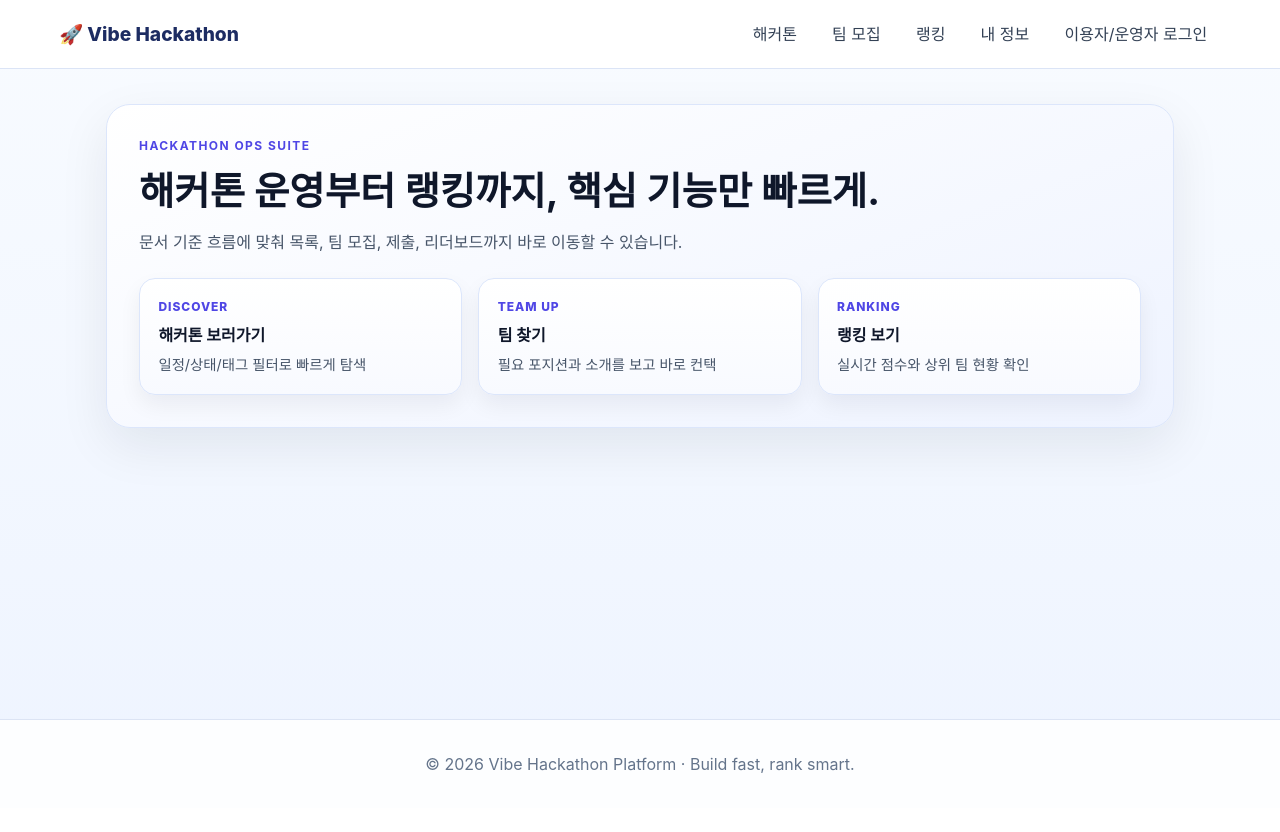
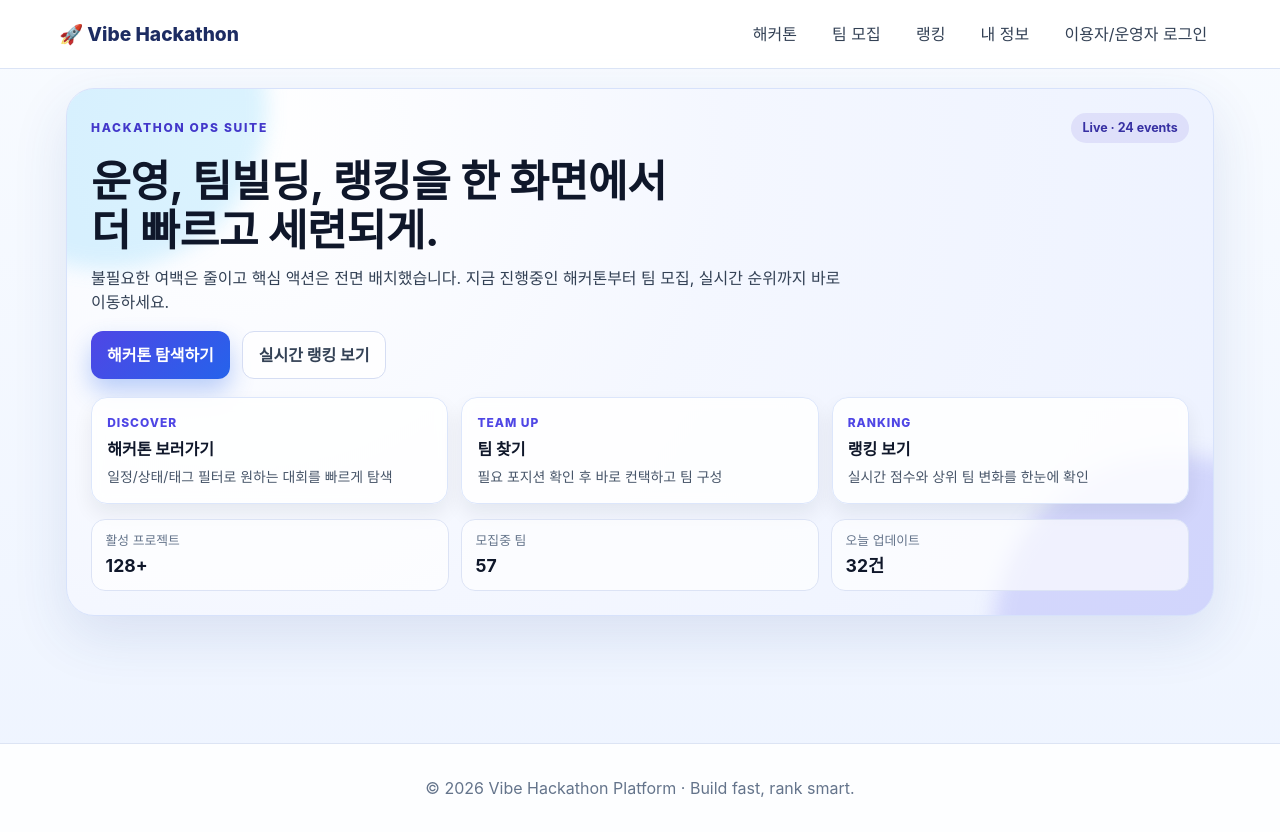
Before and after one commit to kangjung/hackathon-app, a Vue app: page / in a window 1280 px wide. Before the commit the page ends 808 px from the top, so only its background shows below. Built offline with nearby package versions, Linux system fonts and the light colour scheme.

Commit message:
Refine home hero layout with denser modern styling

```diff
--- a/src/style.css
+++ b/src/style.css
@@ -16,7 +16,7 @@ button, input, select, textarea, a { font: inherit; }
 }
 
 #app { min-height: 100vh; }
-.main-content { min-height: calc(100vh - 150px); }
+.main-content { min-height: calc(100vh - 126px); }
 .footer {
   border-top: 1px solid #dce4f4;
   color: #64748b;
--- a/src/views/Home.vue
+++ b/src/views/Home.vue
@@ -1,55 +1,262 @@
 <template>
   <section class="home">
-    <div class="hero">
-      <p class="eyebrow">HACKATHON OPS SUITE</p>
-      <h1>해커톤 운영부터 랭킹까지, 핵심 기능만 빠르게.</h1>
-      <p class="lead">문서 기준 흐름에 맞춰 목록, 팀 모집, 제출, 리더보드까지 바로 이동할 수 있습니다.</p>
+    <div class="hero-shell">
+      <div class="hero-bg hero-bg--left" aria-hidden="true"></div>
+      <div class="hero-bg hero-bg--right" aria-hidden="true"></div>
+
+      <div class="hero-top">
+        <p class="eyebrow">HACKATHON OPS SUITE</p>
+        <span class="status-pill">Live · 24 events</span>
+      </div>
+
+      <h1>운영, 팀빌딩, 랭킹을 한 화면에서<br />더 빠르고 세련되게.</h1>
+      <p class="lead">
+        불필요한 여백은 줄이고 핵심 액션은 전면 배치했습니다.
+        지금 진행중인 해커톤부터 팀 모집, 실시간 순위까지 바로 이동하세요.
+      </p>
+
+      <div class="quick-actions">
+        <router-link to="/hackathons" class="action action--primary">해커톤 탐색하기</router-link>
+        <router-link to="/rankings" class="action action--ghost">실시간 랭킹 보기</router-link>
+      </div>
+
       <div class="cards">
         <router-link to="/hackathons" class="entry">
           <p class="entry-kicker">DISCOVER</p>
           <strong>해커톤 보러가기</strong>
-          <span>일정/상태/태그 필터로 빠르게 탐색</span>
+          <span>일정/상태/태그 필터로 원하는 대회를 빠르게 탐색</span>
         </router-link>
         <router-link to="/camp" class="entry">
           <p class="entry-kicker">TEAM UP</p>
           <strong>팀 찾기</strong>
-          <span>필요 포지션과 소개를 보고 바로 컨택</span>
+          <span>필요 포지션 확인 후 바로 컨택하고 팀 구성</span>
         </router-link>
         <router-link to="/rankings" class="entry">
           <p class="entry-kicker">RANKING</p>
           <strong>랭킹 보기</strong>
-          <span>실시간 점수와 상위 팀 현황 확인</span>
+          <span>실시간 점수와 상위 팀 변화를 한눈에 확인</span>
         </router-link>
+      </div>
+
+      <div class="stats">
+        <article>
+          <p>활성 프로젝트</p>
+          <strong>128+</strong>
+        </article>
+        <article>
+          <p>모집중 팀</p>
+          <strong>57</strong>
+        </article>
+        <article>
+          <p>오늘 업데이트</p>
+          <strong>32건</strong>
+        </article>
       </div>
     </div>
   </section>
 </template>
 
 <style scoped>
-.home { max-width: 1100px; margin: 0 auto; padding: 2.2rem 1rem; }
-.hero { border: 1px solid #dce6fb; border-radius: 24px; padding: 2rem; background: linear-gradient(160deg, #ffffff, #eef3ff); box-shadow: 0 18px 50px rgba(15, 23, 42, 0.08); }
-.eyebrow { margin: 0; font-size: 0.75rem; letter-spacing: 0.12em; color: #4f46e5; font-weight: 700; }
-h1 { margin: 0.8rem 0; line-height: 1.2; font-size: clamp(1.6rem, 4vw, 2.4rem); color: #0f172a; }
-.lead { color: #475569; margin-bottom: 1.5rem; }
-.cards { display: grid; grid-template-columns: repeat(3, minmax(0, 1fr)); gap: 1rem; }
+.home {
+  max-width: 1180px;
+  margin: 0 auto;
+  padding: 1.2rem 1rem 1.6rem;
+}
+
+.hero-shell {
+  position: relative;
+  overflow: hidden;
+  border: 1px solid #d7e2fb;
+  border-radius: 28px;
+  padding: 1.5rem;
+  background: radial-gradient(circle at 15% 10%, #ffffff 0%, #f4f7ff 45%, #edf2ff 100%);
+  box-shadow: 0 20px 55px rgba(45, 72, 152, 0.12);
+}
+
+.hero-bg {
+  position: absolute;
+  border-radius: 999px;
+  pointer-events: none;
+  filter: blur(10px);
+}
+
+.hero-bg--left {
+  width: 320px;
+  height: 320px;
+  left: -120px;
+  top: -140px;
+  background: rgba(56, 189, 248, 0.18);
+}
+
+.hero-bg--right {
+  width: 360px;
+  height: 360px;
+  right: -140px;
+  bottom: -200px;
+  background: rgba(99, 102, 241, 0.2);
+}
+
+.hero-top,
+h1,
+.lead,
+.quick-actions,
+.cards,
+.stats {
+  position: relative;
+  z-index: 1;
+}
+
+.hero-top {
+  display: flex;
+  align-items: center;
+  justify-content: space-between;
+  gap: 0.8rem;
+}
+
+.eyebrow {
+  margin: 0;
+  font-size: 0.75rem;
+  letter-spacing: 0.14em;
+  color: #4338ca;
+  font-weight: 800;
+}
+
+.status-pill {
+  padding: 0.35rem 0.7rem;
+  border-radius: 999px;
+  background: rgba(67, 56, 202, 0.1);
+  color: #3730a3;
+  font-size: 0.78rem;
+  font-weight: 700;
+}
+
+h1 {
+  margin: 0.85rem 0 0.6rem;
+  line-height: 1.15;
+  letter-spacing: -0.01em;
+  font-size: clamp(1.8rem, 4vw, 2.7rem);
+  color: #0f172a;
+}
+
+.lead {
+  max-width: 760px;
+  color: #334155;
+  margin: 0;
+}
+
+.quick-actions {
+  margin-top: 1.1rem;
+  display: flex;
+  flex-wrap: wrap;
+  gap: 0.75rem;
+}
+
+.action {
+  display: inline-flex;
+  align-items: center;
+  justify-content: center;
+  text-decoration: none;
+  border-radius: 12px;
+  padding: 0.68rem 1rem;
+  font-weight: 700;
+  transition: transform 0.2s ease, box-shadow 0.2s ease;
+}
+
+.action:hover {
+  transform: translateY(-2px);
+}
+
+.action--primary {
+  color: #fff;
+  background: linear-gradient(135deg, #4f46e5 0%, #2563eb 100%);
+  box-shadow: 0 12px 24px rgba(37, 99, 235, 0.3);
+}
+
+.action--ghost {
+  color: #334155;
+  background: rgba(255, 255, 255, 0.82);
+  border: 1px solid #d5ddf3;
+}
+
+.cards {
+  margin-top: 1.15rem;
+  display: grid;
+  grid-template-columns: repeat(3, minmax(0, 1fr));
+  gap: 0.8rem;
+}
+
 .entry {
   display: grid;
-  gap: 0.45rem;
-  background: linear-gradient(180deg, #ffffff 0%, #f8faff 100%);
+  gap: 0.35rem;
+  background: rgba(255, 255, 255, 0.84);
   border: 1px solid #dce6fb;
   border-radius: 16px;
-  padding: 1.15rem;
+  padding: 0.95rem;
   text-decoration: none;
   color: #0f172a;
-  box-shadow: 0 10px 22px rgba(15, 23, 42, 0.06);
+  backdrop-filter: blur(6px);
+  box-shadow: 0 10px 20px rgba(15, 23, 42, 0.07);
   transition: transform 0.2s ease, box-shadow 0.2s ease, border-color 0.2s ease;
 }
+
 .entry:hover {
   transform: translateY(-4px);
-  box-shadow: 0 16px 28px rgba(79, 70, 229, 0.16);
+  box-shadow: 0 14px 26px rgba(79, 70, 229, 0.2);
   border-color: #becdf7;
 }
-.entry-kicker { margin: 0; color: #4f46e5; font-size: 0.75rem; letter-spacing: 0.08em; font-weight: 800; }
-.entry span { color: #475569; font-size: 0.9rem; }
-@media (max-width: 768px) { .cards { grid-template-columns: 1fr; } }
+
+.entry-kicker {
+  margin: 0;
+  color: #4f46e5;
+  font-size: 0.75rem;
+  letter-spacing: 0.08em;
+  font-weight: 800;
+}
+
+.entry span {
+  color: #475569;
+  font-size: 0.87rem;
+}
+
+.stats {
+  margin-top: 0.95rem;
+  display: grid;
+  grid-template-columns: repeat(3, minmax(0, 1fr));
+  gap: 0.75rem;
+}
+
+.stats article {
+  background: rgba(255, 255, 255, 0.66);
+  border: 1px solid #dce3f5;
+  border-radius: 14px;
+  padding: 0.7rem 0.85rem;
+}
+
+.stats p {
+  margin: 0;
+  color: #64748b;
+  font-size: 0.8rem;
+}
+
+.stats strong {
+  display: block;
+  margin-top: 0.15rem;
+  color: #0f172a;
+  font-size: 1.1rem;
+}
+
+@media (max-width: 900px) {
+  .cards,
+  .stats {
+    grid-template-columns: 1fr;
+  }
+
+  .hero-shell {
+    padding: 1.2rem;
+  }
+
+  h1 br {
+    display: none;
+  }
+}
 </style>
```
